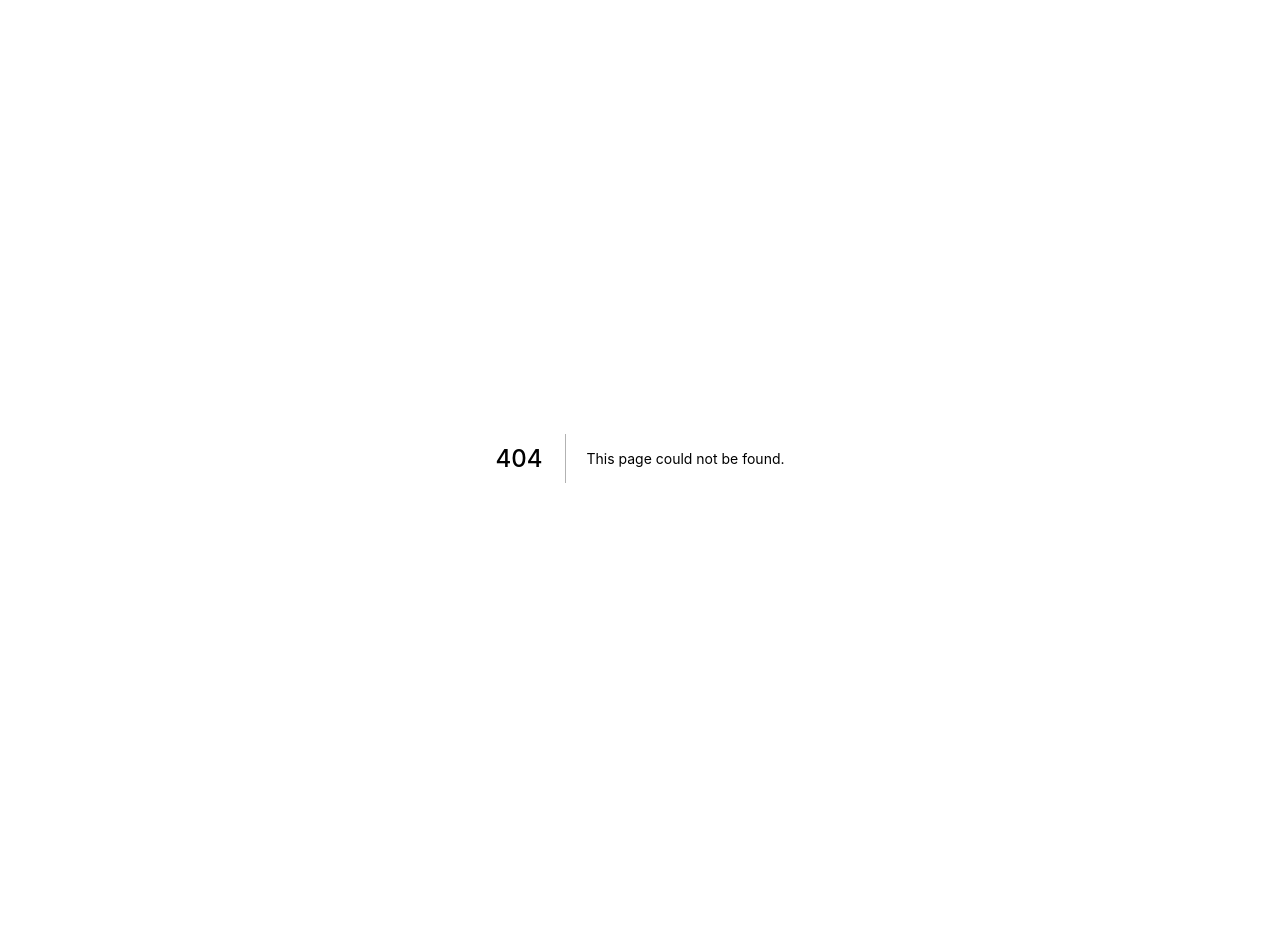
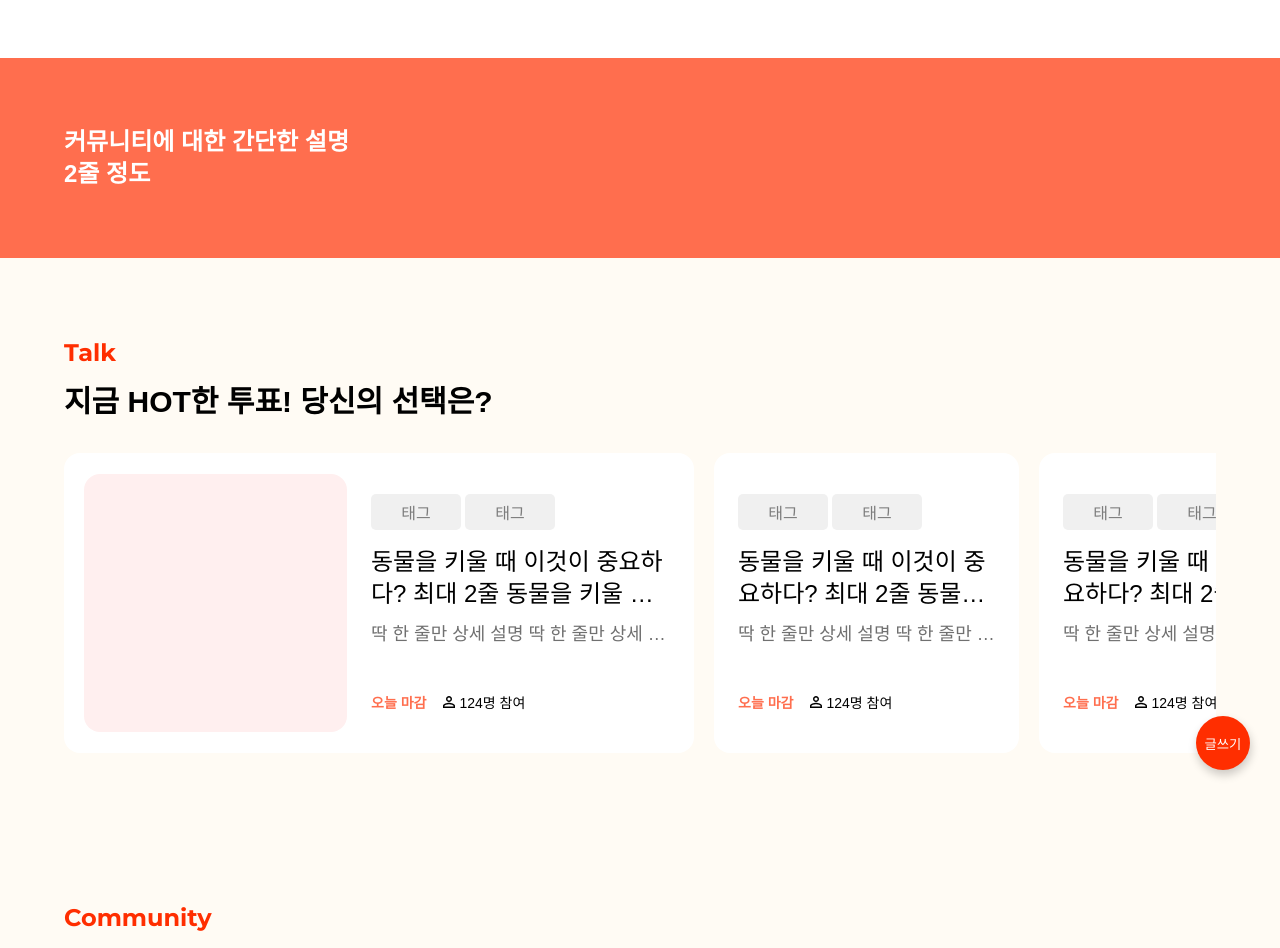
Before and after one commit to K-Slave/petBook-Client, a Next.js app in the folder petbook_fe/: page /community in a window 1280 px wide. Before the commit this address had no page. Shown: the top 948 px of the page. Before the commit the page ends 858 px from the top, so only its background shows below. Built offline with nearby package versions, Linux system fonts and the light colour scheme; a web font is replaced by a local one.

Commit message:
add: community page

```diff
--- /dev/null
+++ b/petbook_fe/pages/community.tsx
@@ -0,0 +1,58 @@
+import { NextPage } from "next";
+import styled from "styled-components";
+import HtmlHeader from "../components/common/HtmlHeader";
+import About from "../components/community/about/About";
+import MainSection from "../components/community/MainSection";
+import PopularPostList from "../components/community/popular/PopularPostList";
+import WeekFilter from "../components/community/popular/WeekFilter";
+import PostFilter from "../components/community/post/PostFilter";
+import PostList from "../components/community/post/PostList";
+import VoteList from "../components/community/vote/VoteList";
+import WriteButton from "../components/community/WriteButton";
+
+const Community: NextPage = () => {
+  return (
+    <>
+      <HtmlHeader />
+      <Container>
+        <About />
+        <Sections>
+          <MainSection
+            title="Talk"
+            description="지금 HOT한 투표! 당신의 선택은?"
+          >
+            <VoteList />
+          </MainSection>
+          <MainSection
+            title="Community"
+            description="매주 인기 게시물을 확인하세요"
+          >
+            <WeekFilter />
+            <PopularPostList />
+          </MainSection>
+          <MainSection
+            title="Live talk"
+            description="실시간 업로드되는 유저들의 이야기"
+          >
+            <PostFilter />
+            <PostList />
+          </MainSection>
+        </Sections>
+        <WriteButton />
+      </Container>
+    </>
+  );
+};
+
+export default Community;
+
+const Container = styled.div`
+  background-color: #fffbf4;
+`;
+
+const Sections = styled.div`
+  width: 90vw;
+  max-width: 1280px;
+  margin: 0 auto;
+  padding-top: 80px;
+`;
```
